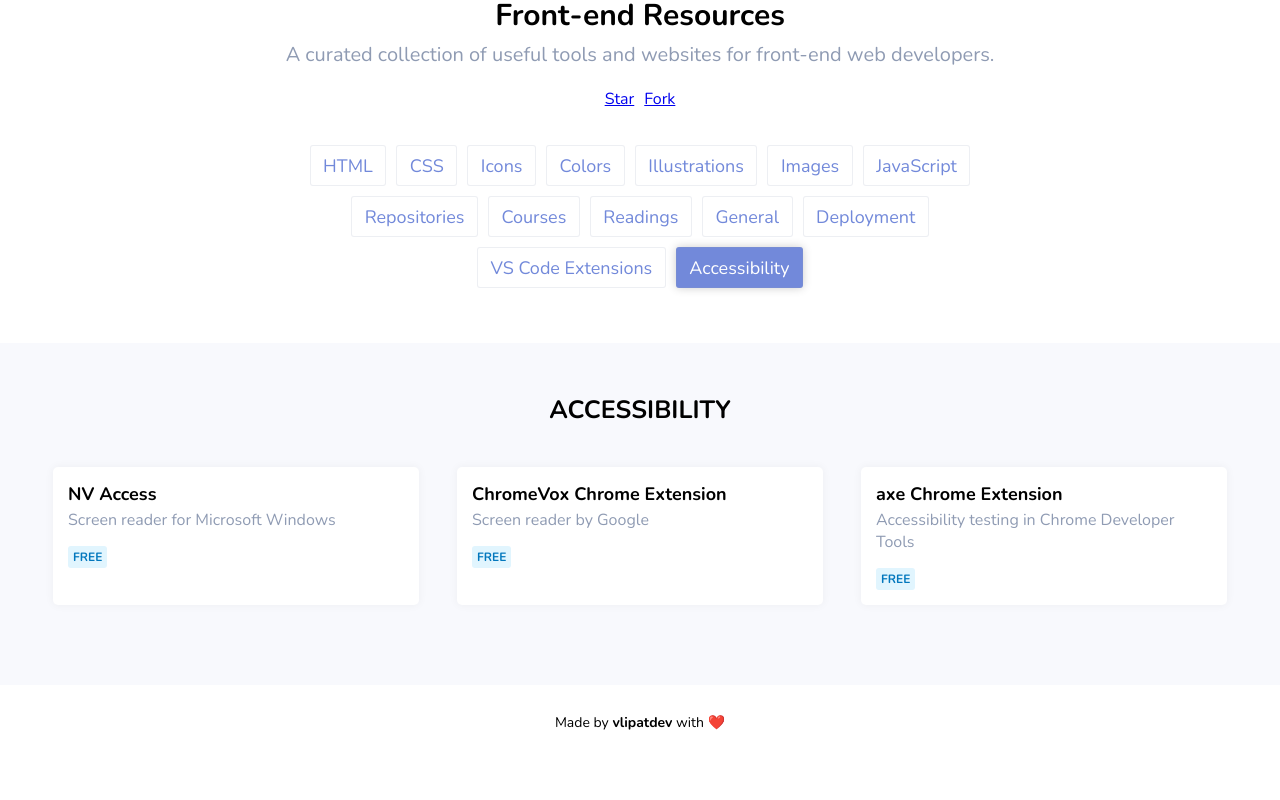
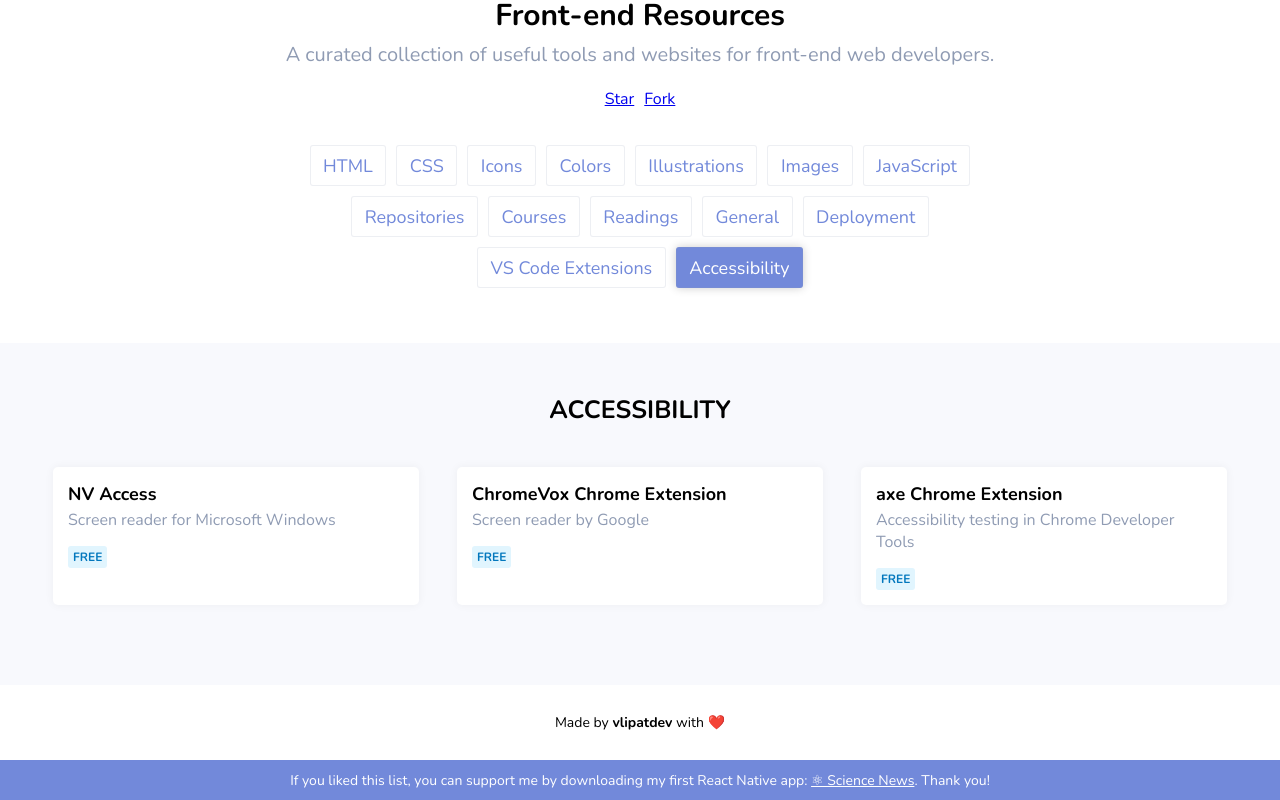
Before and after one commit to vlipatdev/frontend-resources, a React (Create React App) app: page /#/accessibility in a window 1280 px wide. Shown: the part 205-1005 px from the top of the page. Before the commit the page ends 965 px from the top, so only its background shows below. Built offline with nearby package versions, Linux system fonts and the light colour scheme.

Commit message:
update banner

```diff
--- a/src/App.js
+++ b/src/App.js
@@ -16,7 +16,6 @@
 	render() {
 		return (
 			<div className="App">
-				{/* <Banner /> */}
 				<header className="App-header">
 					<img className="App-icon" alt="site icon" src={undraw} />
 					<h1 className="App-heading">Front-end Resources</h1>
@@ -65,6 +64,7 @@
 						</span>
 					</p>
 				</footer>
+				<Banner />
 			</div>
 		);
 	}
--- a/src/Banner.js
+++ b/src/Banner.js
@@ -7,8 +7,8 @@
 		return (
 			<div className="Banner">
 				<p className="Banner-text">
-					Thanks for visiting! I would love to receive some feedback on my first
-					React Native project!
+					If you liked this list, you can support me by downloading my first
+					React Native app:
 					{'  '}
 					<a
 						className="Banner-link"
@@ -16,6 +16,7 @@
 					>
 						⚛ Science News
 					</a>
+					. Thank you!
 				</p>
 			</div>
 		);
```
